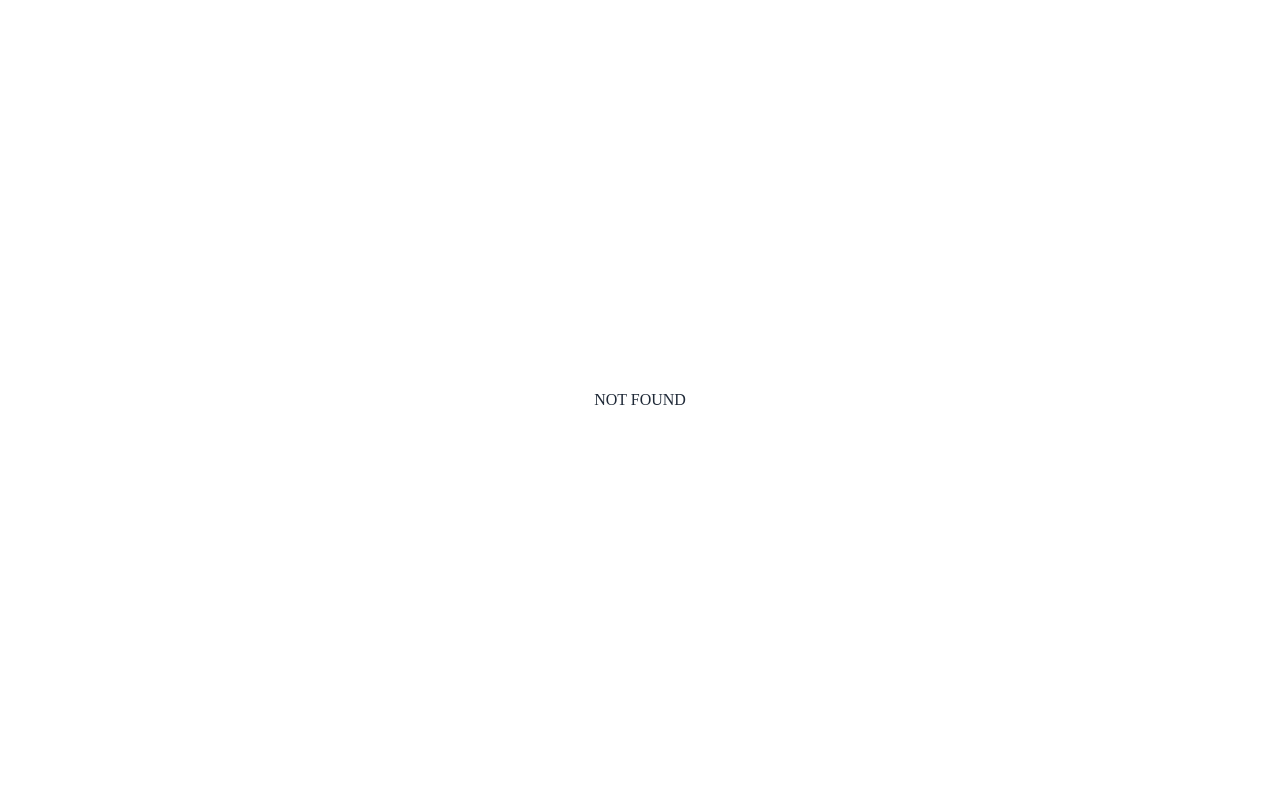
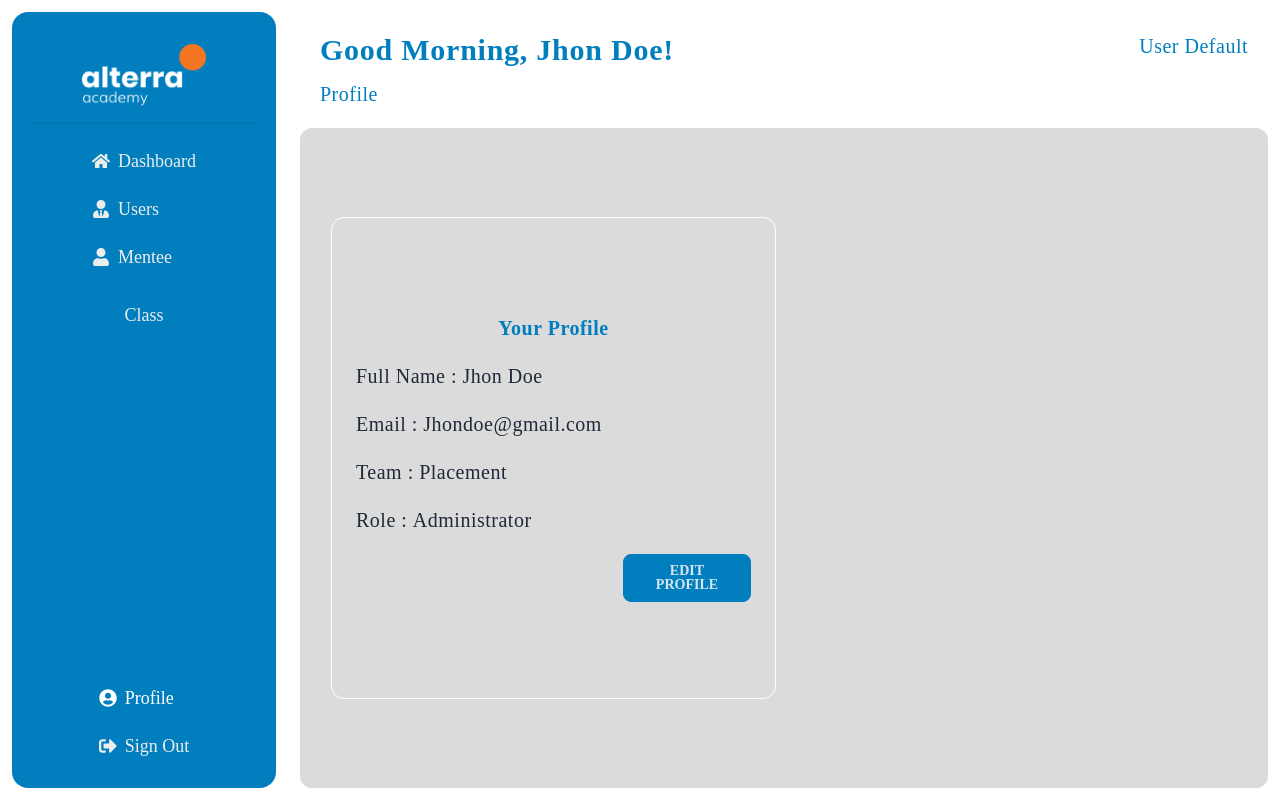
Before and after one commit to Alta-Immersive-Group3/immersive-dashboard-web, a React (Vite) app: page /profile in a window 1280 px wide. Built offline with nearby package versions, Linux system fonts and the light colour scheme.

Commit message:
style: slice profile

```diff
--- a/src/components/Sidebar.tsx
+++ b/src/components/Sidebar.tsx
@@ -8,6 +8,7 @@ import {
   FaSignOutAlt,
 } from 'react-icons/fa';
 import ALTA from '../../public/logo-ALTA-v2@2x 1.png';
+import { NavLink } from 'react-router-dom';
 
 interface Props {
   children?: React.ReactNode;
@@ -39,11 +40,16 @@ const Sidebar: FC<Props> = ({ children }) => {
               />
               <div className="divider my-2 w-full"></div>
 
-              <ul className="menu p-0 gap-1 text-base-200 text-center">
+              <ul className="menu p-0 gap-1 text-base-200 text-center text-lg">
                 <li>
-                  <a>
+                  <NavLink
+                    to={'/'}
+                    className={({ isActive }) =>
+                      isActive ? 'font-medium text-base-100' : ''
+                    }
+                  >
                     <FaHome /> Dashboard
-                  </a>
+                  </NavLink>
                 </li>
                 <li>
                   <a>
@@ -57,19 +63,24 @@ const Sidebar: FC<Props> = ({ children }) => {
                   </a>
                 </li>
                 <li>
-                  <a>
+                  <>
                     <FaUsers />
                     Class
-                  </a>
+                  </>
                 </li>
               </ul>
             </div>
-            <ul className="menu p-0 gap-1 text-base-200 text-center">
+            <ul className="menu p-0 gap-1 text-base-200 text-center text-lg">
               <li>
-                <a>
+                <NavLink
+                  to={'/profile'}
+                  className={({ isActive }) =>
+                    isActive ? 'font-medium text-base-100' : ''
+                  }
+                >
                   <FaUserCircle />
                   Profile
-                </a>
+                </NavLink>
               </li>
               <li>
                 <a>
--- /dev/null
+++ b/src/pages/Profile.tsx
@@ -0,0 +1,124 @@
+import React, { useEffect, useState } from 'react';
+import { Layout, Section } from '../components/Layout';
+import { Input } from '../components/Input';
+
+const Profile = () => {
+  const [handleTime, setHandleTime] = useState<string>('');
+  const [handleEdit, setHandleEdit] = useState<boolean>(false);
+
+  const timeGreeting = () => {
+    const currentDate = new Date();
+    const currentHour = currentDate.getHours();
+
+    if (currentHour < 12) {
+      setHandleTime('Good Morning,');
+    } else if (currentHour >= 12 && currentHour < 17) {
+      setHandleTime('Good Aternoon,');
+    } else if (currentHour >= 17 && currentHour < 21) {
+      setHandleTime('Good Evening,');
+    } else {
+      setHandleTime('Good Night,');
+    }
+  };
+
+  useEffect(() => {
+    timeGreeting();
+  }, []);
+
+  return (
+    <Layout>
+      <Section
+        id="section-dashboard"
+        addClass="flex flex-col items-center p-3"
+      >
+        <div
+          id="header"
+          className="w-full h-[15%] p-5 flex justify-between"
+        >
+          <div className="flex flex-col gap-3">
+            <p className="text-secondary tracking-wide font-semibold text-3xl">
+              {handleTime} Jhon Doe!
+            </p>
+            <p className="text-secondary tracking-wide text-xl">Profile</p>
+          </div>
+          <p className="text-secondary tracking-wide text-xl">User Default</p>
+        </div>
+        <div className="w-full h-[85%] bg-base-300 rounded-xl flex items-center p-8 justify-between">
+          <div className="w-[49%] h-[480px] outline outline-1 outline-base-100 flex flex-col justify-center gap-5 rounded-xl p-6">
+            <p className="text-secondary tracking-wide text-xl font-semibold self-center">
+              Your Profile
+            </p>
+            <p className="text-neutral tracking-wide text-xl font-medium">
+              Full Name : <span className="font-normal">Jhon Doe </span>
+            </p>
+            <p className="text-neutral tracking-wide text-xl font-medium">
+              Email : <span className="font-normal">Jhondoe@gmail.com</span>
+            </p>
+            <p className="text-neutral tracking-wide text-xl font-medium">
+              Team : <span className="font-normal">Placement</span>
+            </p>
+            <p className="text-neutral tracking-wide text-xl font-medium">
+              Role : <span className="font-normal">Administrator</span>
+            </p>
+            <button
+              onClick={() => setHandleEdit(true)}
+              className="btn btn-secondary self-end w-32"
+            >
+              Edit Profile
+            </button>
+          </div>
+          {handleEdit ? (
+            <div className="w-[49%] outline outline-1 outline-base-100 h-[480px] flex flex-col justify-center gap-5 rounded-xl p-12">
+              <p className="text-secondary tracking-wide text-xl font-semibold self-center">
+                Edit Profile
+              </p>
+              <Input
+                id="fullname"
+                name="fullname"
+                label="Full Name"
+                type="text"
+                value=""
+                error=""
+              />
+              <Input
+                id="email"
+                name="email"
+                label="Email"
+                type="email"
+                value=""
+                error=""
+              />
+              <Input
+                id="password"
+                name="password"
+                label="password"
+                type="password"
+                value=""
+                error=""
+              />
+              <Input
+                id="retype password"
+                name="retype password"
+                label="retype password"
+                type="password"
+                value=""
+                error=""
+              />
+
+              <button
+                onClick={() => setHandleEdit(false)}
+                className="btn btn-secondary self-end w-32"
+              >
+                Save
+              </button>
+            </div>
+          ) : (
+            <></>
+          )}
+        </div>
+      </Section>
+    </Layout>
+  );
+};
+
+export default Profile;
--- a/src/pages/auth/login.tsx
+++ b/src/pages/auth/login.tsx
@@ -70,7 +70,7 @@ const Login = () => {
       <div></div>
       <div className="flex w-[90%] gap-4 items-center justify-center">
         <div
-          className="w-2/6 h-full rounded-xl
+          className="w-fit h-full rounded-xl
         outline outline-1 outline-base-200 flex flex-col px-10 py-12 gap-14 justify-center items-center"
         >
           <div className="flex flex-col items-center justify-center gap-3">
@@ -109,10 +109,12 @@ const Login = () => {
             Sign in
           </button>
         </div>
-        <div className="w-4/6 ">
+
+        <div className="h-full">
           <img
             src={Landing}
             alt="logo alta"
+            className="object-cover"
           />
         </div>
       </div>
--- a/src/routes/index.tsx
+++ b/src/routes/index.tsx
@@ -3,6 +3,7 @@ import { BrowserRouter, Routes, Route } from 'react-router-dom';
 import ScrollToTop from '../components/ScrollToTop';
 import NotFound from '../pages/NotFound';
 import Login from '../pages/auth/login';
+import Profile from '../pages/Profile';
 import Homepage from '../pages';
 
 const Router = () => {
@@ -19,6 +20,10 @@ const Router = () => {
           element={<Login />}
         />
         <Route
+          path="/profile"
+          element={<Profile />}
+        />
+        <Route
           path="*"
           element={<NotFound />}
         />
```
